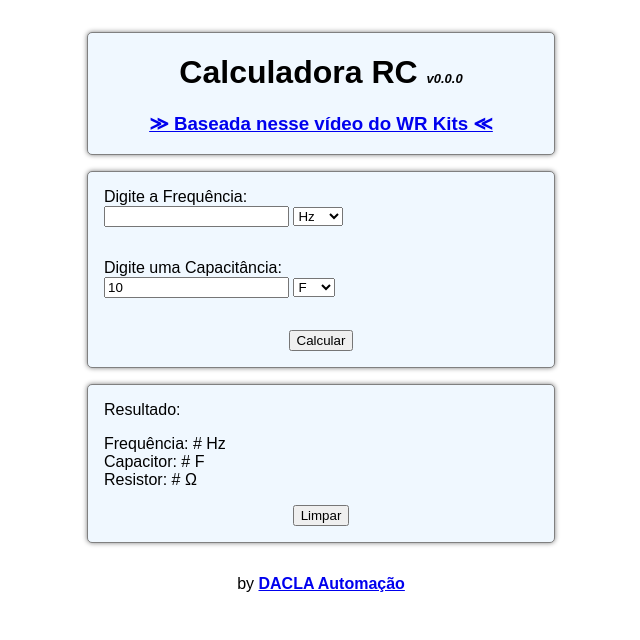
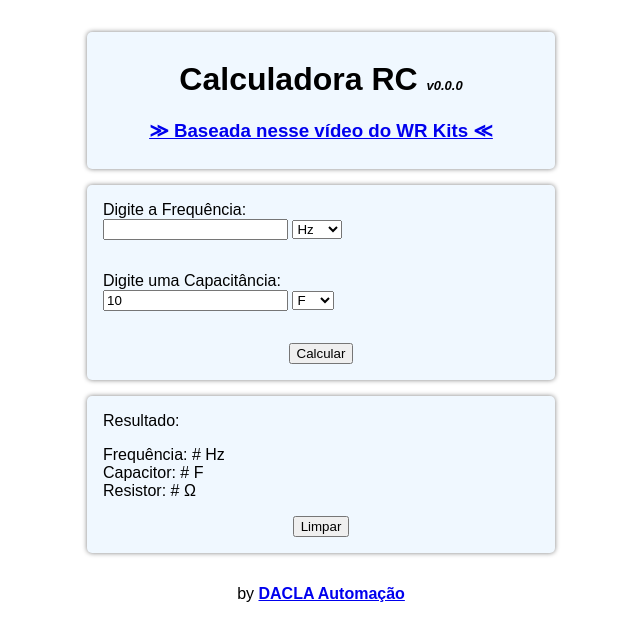
Before and after one commit to dacla-automacao/rc_calculator, a plain HTML site: page index.html in a window 1280 px wide. Shown: the whole page, without its empty margins (319-959 px from the left). Drawn offline with Linux system fonts and the light colour scheme.

Commit message:
remove border

```diff
--- a/style.css
+++ b/style.css
@@ -4,21 +4,19 @@ body {
 
 .block {
   background-color: aliceblue;
-  border: 1px solid grey;
   border-radius: 5px;
   margin: 1rem;
   box-shadow: 0 0 5px grey;
 }
 
 .main {
-  /* background-color: yellow; */
   max-width: 500px;
   margin: 2rem auto;
 }
 
 .header {
-  /* background-color: red; */
   text-align: center;
+  padding: .5rem;
 }
 
 var {
@@ -35,17 +33,14 @@ var {
 }
 
 .result {
-  /* background-color: blue; */
   padding: 1rem;
 }
 
 .resultContent {
-  /* background-color: yellow; */
   height: 100px;
 }
 
 footer {
-  /* background-color: violet; */
   text-align: center;
   padding: 1rem;
 }
```
